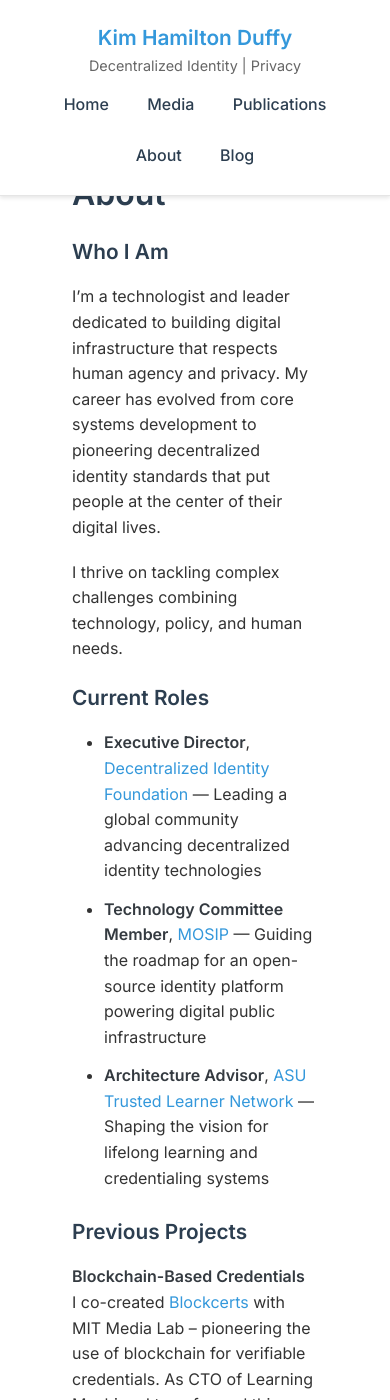
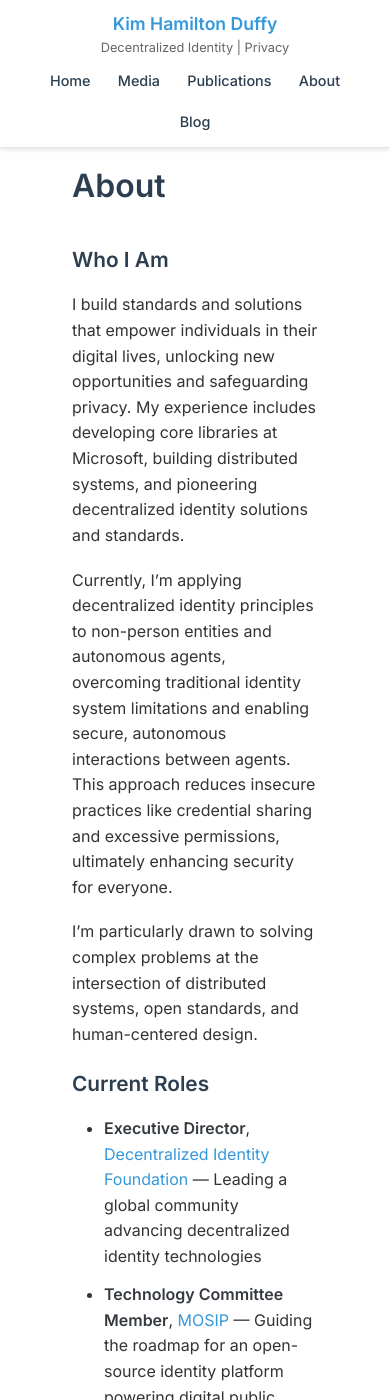
Before and after one commit to kimdhamilton/kimdhamilton.github.io, a Jekyll site: the page built from _pages/about.md, in a window 390 px wide and 1400 px high. Built offline with Jekyll 4.4.1, drawn with Linux system fonts in a browser that asks for light colours; some of the changed text lies outside the part shown.

Commit message:
final touches

```diff
--- a/_pages/about.md
+++ b/_pages/about.md
@@ -6,9 +6,12 @@ permalink: /about/
 
 ### Who I Am
 
-I'm a technologist and leader dedicated to building digital infrastructure that respects human agency and privacy. My career has evolved from core systems development to pioneering decentralized identity standards that put people at the center of their digital lives.
+I build standards and solutions that empower individuals in their digital lives, unlocking new opportunities and safeguarding privacy. My experience includes developing core libraries at Microsoft, building distributed systems, and pioneering decentralized identity solutions and standards.
 
-I thrive on tackling complex challenges combining technology, policy, and human needs.
+Currently, I'm applying decentralized identity principles to non-person entities and autonomous agents, overcoming traditional identity system limitations and enabling secure, autonomous interactions between agents. This approach reduces insecure practices like credential sharing and excessive permissions, ultimately enhancing security for everyone.
+
+I'm particularly drawn to solving complex problems at the intersection of distributed systems, open standards, and human-centered design.
+
 
 ### Current Roles
 
@@ -19,7 +22,7 @@ I thrive on tackling complex challenges combining technology, policy, and human
 ### Previous Projects
 
 **Blockchain-Based Credentials**
-I co-created [Blockcerts](https://www.blockcerts.org/) with MIT Media Lab – pioneering the use of blockchain for verifiable credentials. As CTO of Learning Machine, I transformed this open standard into one of the first commercially successful self-sovereign identity products. Read more in [What We Learned from Designing an Academic Certificates System on the Blockchain](https://medium.com/mit-media-lab/what-we-learned-from-designing-an-academic-certificates-system-on-the-blockchain-34ba5874f196).
+I co-created [Blockcerts](https://www.blockcerts.org/) with MIT Media Lab – developing the first open-source implementation of blockchain-anchored credentials that enables tamper-evident verification without relying on a central authority. I architected and built the open source libraries and standards. As CTO of Learning Machine, I built on the open standard to develop on of the first commercially successful self-sovereign identity products. Read more in [What We Learned from Designing an Academic Certificates System on the Blockchain](https://medium.com/mit-media-lab/what-we-learned-from-designing-an-academic-certificates-system-on-the-blockchain-34ba5874f196).
 
 **Educational Empowerment**
 As Lead Architect for MIT's [Digital Credentials Consortium](https://digitalcredentials.mit.edu/), I designed infrastructure enabling learners to control and share their academic achievements across institutions. Key outputs included the [Learner Credential Wallet Specification](https://digitalcredentials.mit.edu/docs/Learner-Credential-Wallet-Specification-May-2021.pdf) (with the US Department of Education) and [Building the Digital Credential Infrastructure for the Future](https://digitalcredentials.mit.edu/wp-content/uploads/2020/02/white-paper-building-digital-credential-infrastructure-future.pdf).
--- a/_sass/_modern.scss
+++ b/_sass/_modern.scss
@@ -56,7 +56,7 @@ a {
 .wrapper-masthead {
   background: $white;
   border-bottom: 1px solid rgba(0, 0, 0, 0.1);
-  padding: 1rem 0;
+  padding: 0.8rem 0;
   position: fixed;
   width: 100%;
   top: 0;
@@ -68,16 +68,19 @@ a {
   display: flex;
   align-items: center;
   justify-content: space-between;
+  max-width: 1200px;
+  margin: 0 auto;
+  padding: 0 1.5rem;
 
   .site-info {
     .site-name {
-      font-size: 1.3rem;
+      font-size: 1.2rem;
       font-weight: 600;
       margin: 0;
     }
 
     .site-description {
-      font-size: 0.9rem;
+      font-size: 0.85rem;
       color: lighten($text-color, 20%);
       margin: 0;
     }
@@ -103,31 +106,13 @@ nav {
 
 // Main content
 .wrapper-main {
-  margin-top: 80px;
+  padding-top: 140px;
   padding: 2rem 0;
 
-  .bio-section {
-    max-width: 800px;
-    margin: 0 auto;
-    padding: 0 2rem;
-    text-align: center;
-
-    .profile-image {
-      margin-bottom: 3rem;
-    }
-
-    h2 {
-      color: $primary-color;
-      margin-bottom: 1.5rem;
-    }
-
-    p {
-      font-size: 1.1rem;
-      line-height: 1.7;
-      color: $text-color;
-      max-width: 600px;
-      margin: 0 auto 1.5rem;
-    }
+  // Page title spacing
+  h1, h2 {
+    margin-top: 1rem;
+    margin-bottom: 2rem;
   }
 }
 
@@ -263,6 +248,12 @@ nav {
   max-width: 800px;
   margin: 0 auto;
   padding: 2rem;
+
+  // Add extra padding at the top for the page title
+  h1:first-child {
+    padding-top: 1rem;
+    margin-bottom: 2.5rem;
+  }
 
   strong, b {
     font-weight: 600;
@@ -519,25 +510,27 @@ footer {
 // Featured Publications
 .featured-grid {
   display: grid;
-  grid-template-columns: repeat(auto-fit, minmax(300px, 1fr));
-  gap: 2rem;
-  margin: 2rem 0;
+  grid-template-columns: repeat(auto-fit, minmax(280px, 1fr));
+  gap: 1.5rem;
+  margin: 2rem auto;
+  max-width: 900px;
+  padding: 0 1rem;
 
   .featured-item {
     background: $white;
-    padding: 2rem;
-    border-radius: 12px;
-    box-shadow: 0 4px 12px rgba(0, 0, 0, 0.08);
+    padding: 1.5rem;
+    border-radius: 10px;
+    box-shadow: 0 2px 8px rgba(0, 0, 0, 0.06);
     transition: $transition;
 
     &:hover {
-      transform: translateY(-4px);
-      box-shadow: 0 8px 24px rgba(0, 0, 0, 0.12);
+      transform: translateY(-3px);
+      box-shadow: 0 4px 12px rgba(0, 0, 0, 0.1);
     }
 
     h3 {
-      font-size: 1.3rem;
-      margin-bottom: 1rem;
+      font-size: 1.2rem;
+      margin-bottom: 0.8rem;
       line-height: 1.4;
       color: $primary-color;
     }
@@ -545,20 +538,21 @@ footer {
     .venue {
       color: $secondary-color;
       font-weight: 500;
-      margin-bottom: 0.5rem;
+      font-size: 0.95rem;
+      margin-bottom: 0.4rem;
     }
 
     .date {
       color: lighten($text-color, 20%);
-      font-size: 0.9rem;
-      margin-bottom: 1.5rem;
+      font-size: 0.85rem;
+      margin-bottom: 1rem;
     }
 
     .read-more {
       display: inline-block;
       color: $secondary-color;
       font-weight: 500;
-      margin-top: 1rem;
+      font-size: 0.95rem;
 
       &:hover {
         text-decoration: none;
@@ -576,56 +570,69 @@ footer {
   h3 { font-size: 1.3rem; }
 
   .wrapper-masthead {
-    padding: 0.8rem 0;
+    padding: 0.6rem 0;
   }
 
   .masthead {
     flex-direction: column;
     text-align: center;
-    padding: 0.5rem;
+    padding: 0 1rem;
 
     .site-info {
-      margin-bottom: 0.5rem;
+      margin-bottom: 0.4rem;
+
+      .site-name {
+        font-size: 1.1rem;
+      }
+
+      .site-description {
+        font-size: 0.8rem;
+      }
     }
   }
 
   nav {
     flex-wrap: wrap;
     justify-content: center;
-    gap: 0.8rem;
+    gap: 0.5rem;
 
     a {
-      padding: 0.4rem 0.8rem;
+      padding: 0.3rem 0.6rem;
+      font-size: 0.9rem;
     }
   }
 
   .wrapper-main {
-    margin-top: 120px;
-    padding: 1.5rem 0;
+    padding-top: 120px;
+
+    h1, h2 {
+      margin-top: 0.5rem;
+      margin-bottom: 1.5rem;
+    }
   }
 
   .hero {
-    min-height: 35vh;
-    padding: 2.5rem 1.5rem;
+    min-height: 30vh;
+    padding: 2rem 1.5rem;
 
     h1 {
-      font-size: 2.5rem;
-      margin-bottom: 0.8rem;
+      font-size: 2.2rem;
+      margin-bottom: 0.6rem;
     }
 
     .tagline {
-      font-size: 1.4rem;
-      margin-bottom: 0.6rem;
+      font-size: 1.2rem;
+      margin-bottom: 0.5rem;
     }
 
     .description {
-      font-size: 1.1rem;
-      margin: 0.8rem auto;
+      font-size: 1rem;
+      margin: 0.6rem auto;
     }
 
     .cta-buttons {
-      gap: 1rem;
-      margin-top: 1.5rem;
+      gap: 0.8rem;
+      margin-top: 1.2rem;
     }
   }
 
@@ -634,7 +641,14 @@ footer {
     font-size: 1rem;
   }
 
-  .page { padding: 1.5rem; }
+  .page {
+    padding: 1.5rem;
+
+    h1:first-child {
+      padding-top: 0.5rem;
+      margin-bottom: 2rem;
+    }
+  }
 
   footer { padding: 3rem 0; }
 
@@ -709,11 +723,30 @@ footer {
 
   .featured-grid {
     grid-template-columns: 1fr;
-    gap: 1.5rem;
-    margin: 1.5rem 0;
+    gap: 1rem;
+    margin: 1.2rem 0;
+    padding: 0 0.5rem;
 
     .featured-item {
-      padding: 1.5rem;
+      padding: 1.2rem;
+
+      h3 {
+        font-size: 1.1rem;
+        margin-bottom: 0.6rem;
+      }
+
+      .venue {
+        font-size: 0.9rem;
+      }
+
+      .date {
+        font-size: 0.8rem;
+        margin-bottom: 0.8rem;
+      }
+
+      .read-more {
+        font-size: 0.9rem;
+      }
     }
   }
 }
```
Also changed, not shown: _layouts/home.html (+9 -9 lines), _pages/blog.md (+2 -0 lines), _pages/publications.md (+2 -5 lines).
